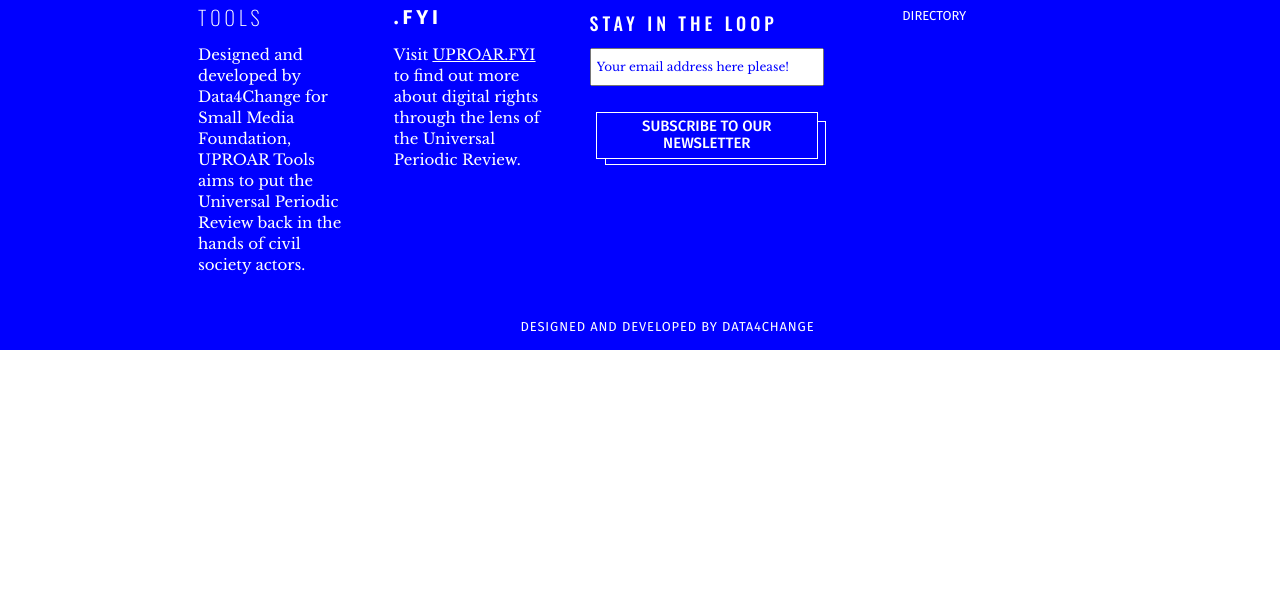
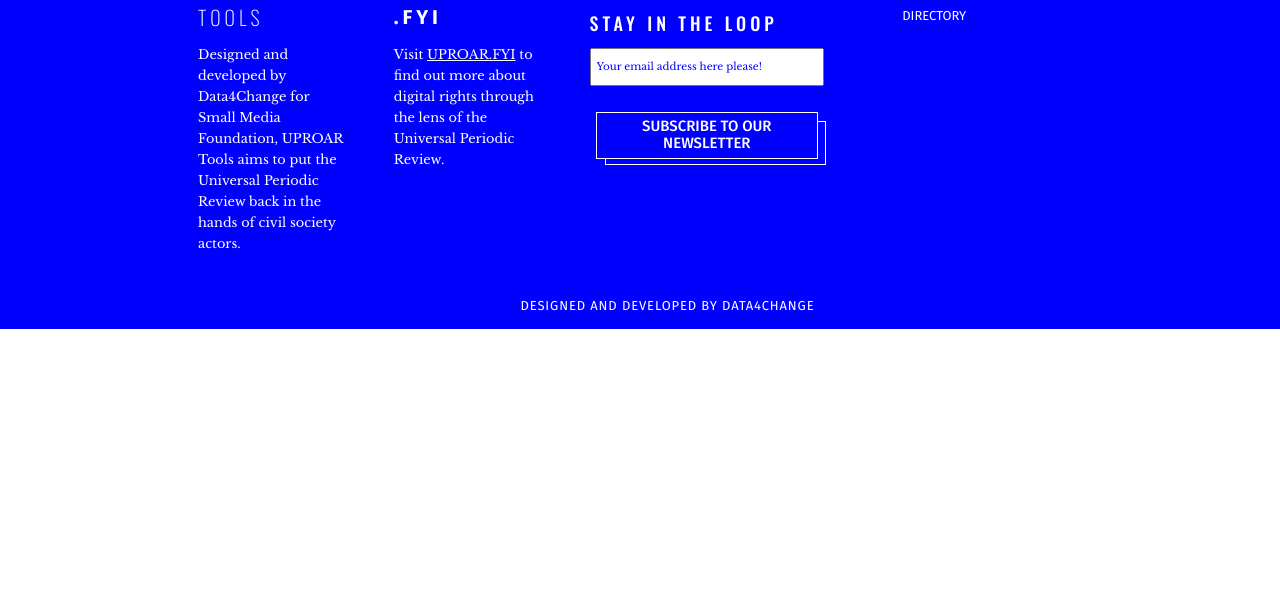
Before and after one commit to ContentContext/uproar-tools-mb, a website: page src/pages/index.html in a window 1280 px wide. Shown: the part 189-800 px from the top of the page. Drawn offline with Linux system fonts and the light colour scheme.

Commit message:
Render Libre Baskerville at 86% via size-adjust
Co-Authored-By: Claude Opus 5.5 <noreply@anthropic.com>
Claude-Session: https://claude.ai/code/session_012bH8E4h2i7bmcfxr4shvry

```diff
--- a/src/static/fonts/fonts.css
+++ b/src/static/fonts/fonts.css
@@ -1,7 +1,8 @@
 /* Self-hosted open fonts (SIL Open Font License, see OFL-*.txt), from Fontsource / Google Fonts.
    Oswald: display headings (as on the original site).
    Fira Sans: replaces Whitney (Hoefler&Co, licensed to the old domain only).
-   Libre Baskerville: replaces Sentinel (Hoefler&Co). */
+   Libre Baskerville: replaces Sentinel (Hoefler&Co), rendered at 86% (size-adjust) to
+   sit closer to Sentinel's proportions. Change size-adjust to tune it everywhere. */
 @font-face{font-family:'Oswald';font-style:normal;font-weight:200;font-display:swap;src:url(oswald-latin-ext-200-normal.woff2) format('woff2');unicode-range:U+0100-02BA,U+02BD-02C5,U+02C7-02CC,U+02CE-02D7,U+02DD-02FF,U+0304,U+0308,U+0329,U+1D00-1DBF,U+1E00-1E9F,U+1EF2-1EFF,U+2020,U+20A0-20AB,U+20AD-20C0,U+2113,U+2C60-2C7F,U+A720-A7FF}
 @font-face{font-family:'Oswald';font-style:normal;font-weight:200;font-display:swap;src:url(oswald-latin-200-normal.woff2) format('woff2');unicode-range:U+0000-00FF,U+0131,U+0152-0153,U+02BB-02BC,U+02C6,U+02DA,U+02DC,U+0304,U+0308,U+0329,U+2000-206F,U+20AC,U+2122,U+2191,U+2193,U+2212,U+2215,U+FEFF,U+FFFD}
 @font-face{font-family:'Oswald';font-style:normal;font-weight:500;font-display:swap;src:url(oswald-latin-ext-500-normal.woff2) format('woff2');unicode-range:U+0100-02BA,U+02BD-02C5,U+02C7-02CC,U+02CE-02D7,U+02DD-02FF,U+0304,U+0308,U+0329,U+1D00-1DBF,U+1E00-1E9F,U+1EF2-1EFF,U+2020,U+20A0-20AB,U+20AD-20C0,U+2113,U+2C60-2C7F,U+A720-A7FF}
@@ -18,9 +19,9 @@
 @font-face{font-family:'Fira Sans';font-style:normal;font-weight:700;font-display:swap;src:url(fira-sans-latin-700-normal.woff2) format('woff2');unicode-range:U+0000-00FF,U+0131,U+0152-0153,U+02BB-02BC,U+02C6,U+02DA,U+02DC,U+0304,U+0308,U+0329,U+2000-206F,U+20AC,U+2122,U+2191,U+2193,U+2212,U+2215,U+FEFF,U+FFFD}
 @font-face{font-family:'Fira Sans';font-style:italic;font-weight:400;font-display:swap;src:url(fira-sans-latin-ext-400-italic.woff2) format('woff2');unicode-range:U+0100-02BA,U+02BD-02C5,U+02C7-02CC,U+02CE-02D7,U+02DD-02FF,U+0304,U+0308,U+0329,U+1D00-1DBF,U+1E00-1E9F,U+1EF2-1EFF,U+2020,U+20A0-20AB,U+20AD-20C0,U+2113,U+2C60-2C7F,U+A720-A7FF}
 @font-face{font-family:'Fira Sans';font-style:italic;font-weight:400;font-display:swap;src:url(fira-sans-latin-400-italic.woff2) format('woff2');unicode-range:U+0000-00FF,U+0131,U+0152-0153,U+02BB-02BC,U+02C6,U+02DA,U+02DC,U+0304,U+0308,U+0329,U+2000-206F,U+20AC,U+2122,U+2191,U+2193,U+2212,U+2215,U+FEFF,U+FFFD}
-@font-face{font-family:'Libre Baskerville';font-style:normal;font-weight:400;font-display:swap;src:url(libre-baskerville-latin-ext-400-normal.woff2) format('woff2');unicode-range:U+0100-02BA,U+02BD-02C5,U+02C7-02CC,U+02CE-02D7,U+02DD-02FF,U+0304,U+0308,U+0329,U+1D00-1DBF,U+1E00-1E9F,U+1EF2-1EFF,U+2020,U+20A0-20AB,U+20AD-20C0,U+2113,U+2C60-2C7F,U+A720-A7FF}
-@font-face{font-family:'Libre Baskerville';font-style:normal;font-weight:400;font-display:swap;src:url(libre-baskerville-latin-400-normal.woff2) format('woff2');unicode-range:U+0000-00FF,U+0131,U+0152-0153,U+02BB-02BC,U+02C6,U+02DA,U+02DC,U+0304,U+0308,U+0329,U+2000-206F,U+20AC,U+2122,U+2191,U+2193,U+2212,U+2215,U+FEFF,U+FFFD}
-@font-face{font-family:'Libre Baskerville';font-style:normal;font-weight:700;font-display:swap;src:url(libre-baskerville-latin-ext-700-normal.woff2) format('woff2');unicode-range:U+0100-02BA,U+02BD-02C5,U+02C7-02CC,U+02CE-02D7,U+02DD-02FF,U+0304,U+0308,U+0329,U+1D00-1DBF,U+1E00-1E9F,U+1EF2-1EFF,U+2020,U+20A0-20AB,U+20AD-20C0,U+2113,U+2C60-2C7F,U+A720-A7FF}
-@font-face{font-family:'Libre Baskerville';font-style:normal;font-weight:700;font-display:swap;src:url(libre-baskerville-latin-700-normal.woff2) format('woff2');unicode-range:U+0000-00FF,U+0131,U+0152-0153,U+02BB-02BC,U+02C6,U+02DA,U+02DC,U+0304,U+0308,U+0329,U+2000-206F,U+20AC,U+2122,U+2191,U+2193,U+2212,U+2215,U+FEFF,U+FFFD}
-@font-face{font-family:'Libre Baskerville';font-style:italic;font-weight:400;font-display:swap;src:url(libre-baskerville-latin-ext-400-italic.woff2) format('woff2');unicode-range:U+0100-02BA,U+02BD-02C5,U+02C7-02CC,U+02CE-02D7,U+02DD-02FF,U+0304,U+0308,U+0329,U+1D00-1DBF,U+1E00-1E9F,U+1EF2-1EFF,U+2020,U+20A0-20AB,U+20AD-20C0,U+2113,U+2C60-2C7F,U+A720-A7FF}
-@font-face{font-family:'Libre Baskerville';font-style:italic;font-weight:400;font-display:swap;src:url(libre-baskerville-latin-400-italic.woff2) format('woff2');unicode-range:U+0000-00FF,U+0131,U+0152-0153,U+02BB-02BC,U+02C6,U+02DA,U+02DC,U+0304,U+0308,U+0329,U+2000-206F,U+20AC,U+2122,U+2191,U+2193,U+2212,U+2215,U+FEFF,U+FFFD}
+@font-face{font-family:'Libre Baskerville';size-adjust:86%;font-style:normal;font-weight:400;font-display:swap;src:url(libre-baskerville-latin-ext-400-normal.woff2) format('woff2');unicode-range:U+0100-02BA,U+02BD-02C5,U+02C7-02CC,U+02CE-02D7,U+02DD-02FF,U+0304,U+0308,U+0329,U+1D00-1DBF,U+1E00-1E9F,U+1EF2-1EFF,U+2020,U+20A0-20AB,U+20AD-20C0,U+2113,U+2C60-2C7F,U+A720-A7FF}
+@font-face{font-family:'Libre Baskerville';size-adjust:86%;font-style:normal;font-weight:400;font-display:swap;src:url(libre-baskerville-latin-400-normal.woff2) format('woff2');unicode-range:U+0000-00FF,U+0131,U+0152-0153,U+02BB-02BC,U+02C6,U+02DA,U+02DC,U+0304,U+0308,U+0329,U+2000-206F,U+20AC,U+2122,U+2191,U+2193,U+2212,U+2215,U+FEFF,U+FFFD}
+@font-face{font-family:'Libre Baskerville';size-adjust:86%;font-style:normal;font-weight:700;font-display:swap;src:url(libre-baskerville-latin-ext-700-normal.woff2) format('woff2');unicode-range:U+0100-02BA,U+02BD-02C5,U+02C7-02CC,U+02CE-02D7,U+02DD-02FF,U+0304,U+0308,U+0329,U+1D00-1DBF,U+1E00-1E9F,U+1EF2-1EFF,U+2020,U+20A0-20AB,U+20AD-20C0,U+2113,U+2C60-2C7F,U+A720-A7FF}
+@font-face{font-family:'Libre Baskerville';size-adjust:86%;font-style:normal;font-weight:700;font-display:swap;src:url(libre-baskerville-latin-700-normal.woff2) format('woff2');unicode-range:U+0000-00FF,U+0131,U+0152-0153,U+02BB-02BC,U+02C6,U+02DA,U+02DC,U+0304,U+0308,U+0329,U+2000-206F,U+20AC,U+2122,U+2191,U+2193,U+2212,U+2215,U+FEFF,U+FFFD}
+@font-face{font-family:'Libre Baskerville';size-adjust:86%;font-style:italic;font-weight:400;font-display:swap;src:url(libre-baskerville-latin-ext-400-italic.woff2) format('woff2');unicode-range:U+0100-02BA,U+02BD-02C5,U+02C7-02CC,U+02CE-02D7,U+02DD-02FF,U+0304,U+0308,U+0329,U+1D00-1DBF,U+1E00-1E9F,U+1EF2-1EFF,U+2020,U+20A0-20AB,U+20AD-20C0,U+2113,U+2C60-2C7F,U+A720-A7FF}
+@font-face{font-family:'Libre Baskerville';size-adjust:86%;font-style:italic;font-weight:400;font-display:swap;src:url(libre-baskerville-latin-400-italic.woff2) format('woff2');unicode-range:U+0000-00FF,U+0131,U+0152-0153,U+02BB-02BC,U+02C6,U+02DA,U+02DC,U+0304,U+0308,U+0329,U+2000-206F,U+20AC,U+2122,U+2191,U+2193,U+2212,U+2215,U+FEFF,U+FFFD}
```
